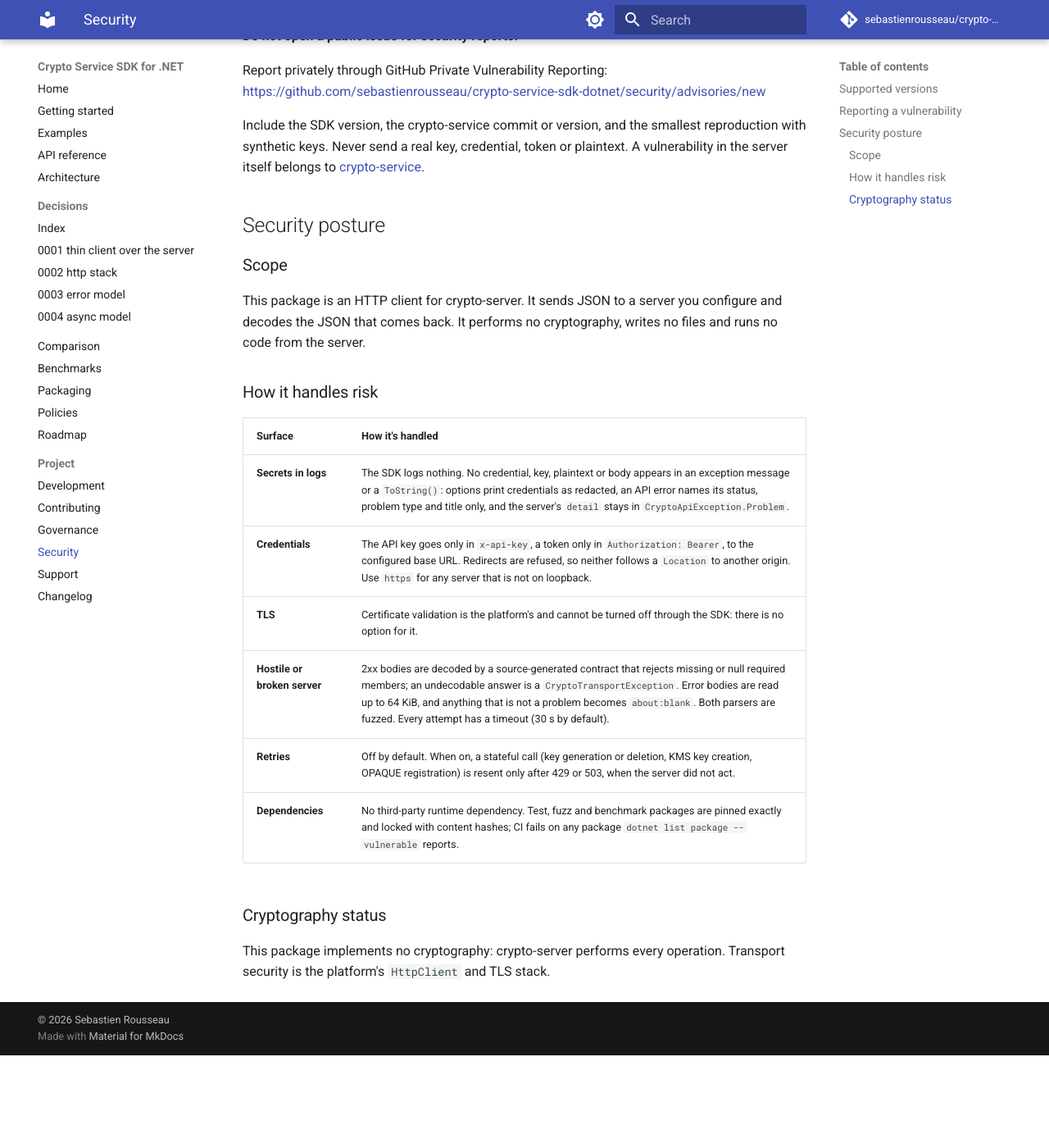
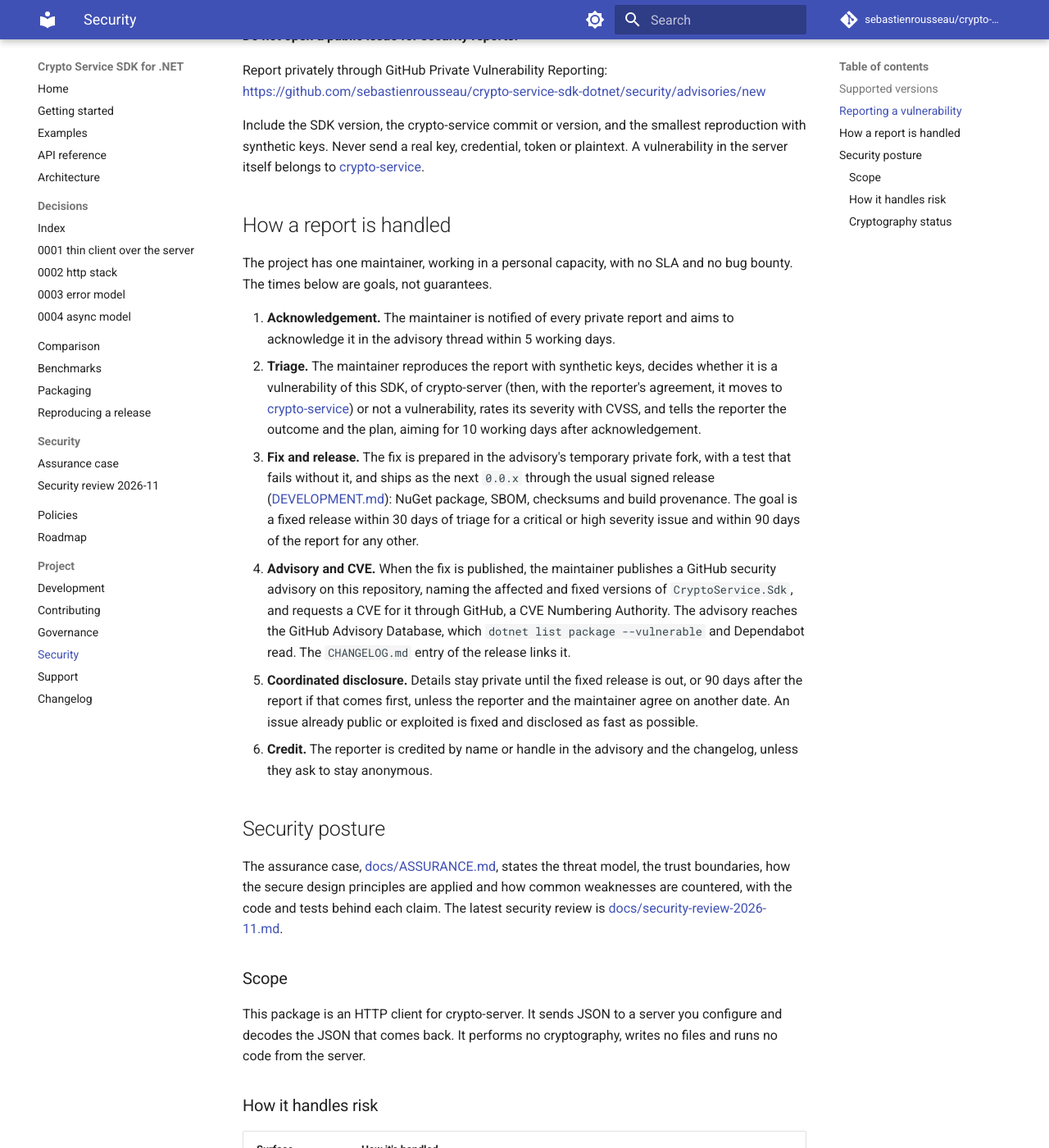
Before and after one commit to sebastienrousseau/crypto-service-sdk-dotnet, an MkDocs documentation site: the page built from docs/security.md, in a window 1280 px wide and 1400 px high, scrolled down 536 px. Shown: the whole window at 82% size. Built offline with MkDocs 1.6.1 and Material for MkDocs 9.7.7, drawn with Linux system fonts in a browser that asks for light colours; comment, search, counter and statistics services are not loaded; before the commit the page ends 1823 px from its top, so only the background shows below that.

Commit message:
docs: add the assurance case and security review
docs/ASSURANCE.md states the threat model (assets, actors, entry
points), the trust boundaries from caller to SDK, HTTP stack, network,
crypto-server, GitHub, nuget.org and consumers, how each of Saltzer
and Schroeder's principles is applied, and how the CWE and OWASP
weaknesses relevant to an HTTP client are countered, each claim
naming the code or test that makes it true.

docs/security-review-2026-11.md records the first security review
against it: scope, method, reviewer and ten findings. SR-1 to SR-5
are fixed in this release; SR-6 to SR-10 are accepted with reasons.

SECURITY.md now says how a report is handled after receipt:
acknowledgement within 5 working days, triage with CVSS, a fix in the
advisory's private fork shipped as the next 0.0.x, a GitHub security
advisory with a CVE requested through GitHub, coordinated disclosure
within 90 days, and credit for the reporter. The times are goals, not
an SLA, as in the sister SDKs. It links both new pages, and the
manual lists them under Security. The changelog records 0.0.41.

---
THE ARCHITECT ᛫ Sebastien Rousseau ᛫ https://sebastienrousseau.com
THE ENGINE ᛞ EUXIS ᛫ Enterprise Unified Execution Intelligence System ᛫ https://euxis.co

Assisted-by: Claude Opus 5.5
Signed-off-by: Sebastien Rousseau <sebastienrousseau@users.noreply.github.com>

```diff
--- a/SECURITY.md
+++ b/SECURITY.md
@@ -27,7 +27,50 @@ smallest reproduction with synthetic keys. Never send a real key,
 credential, token or plaintext. A vulnerability in the server itself
 belongs to [crypto-service](https://github.com/sebastienrousseau/crypto-service/security).
 
+## How a report is handled
+
+The project has one maintainer, working in a personal capacity, with no
+SLA and no bug bounty. The times below are goals, not guarantees.
+
+1. **Acknowledgement.** The maintainer is notified of every private
+   report and aims to acknowledge it in the advisory thread within 5
+   working days.
+2. **Triage.** The maintainer reproduces the report with synthetic keys,
+   decides whether it is a vulnerability of this SDK, of crypto-server
+   (then, with the reporter's agreement, it moves to
+   [crypto-service](https://github.com/sebastienrousseau/crypto-service/security))
+   or not a vulnerability, rates its severity with CVSS, and tells the
+   reporter the outcome and the plan, aiming for 10 working days after
+   acknowledgement.
+3. **Fix and release.** The fix is prepared in the advisory's temporary
+   private fork, with a test that fails without it, and ships as the
+   next `0.0.x` through the usual signed release
+   ([DEVELOPMENT.md](DEVELOPMENT.md#release-model)): NuGet package,
+   SBOM, checksums and build provenance. The goal is a fixed release
+   within 30 days of triage for a critical or high severity issue and
+   within 90 days of the report for any other.
+4. **Advisory and CVE.** When the fix is published, the maintainer
+   publishes a GitHub security advisory on this repository, naming the
+   affected and fixed versions of `CryptoService.Sdk`, and requests a
+   CVE for it through GitHub, a CVE Numbering Authority. The advisory
+   reaches the GitHub Advisory Database, which `dotnet list package
+   --vulnerable` and Dependabot read. The `CHANGELOG.md` entry of the
+   release links it.
+5. **Coordinated disclosure.** Details stay private until the fixed
+   release is out, or 90 days after the report if that comes first,
+   unless the reporter and the maintainer agree on another date. An
+   issue already public or exploited is fixed and disclosed as fast as
+   possible.
+6. **Credit.** The reporter is credited by name or handle in the
+   advisory and the changelog, unless they ask to stay anonymous.
+
 ## Security posture
+
+The assurance case, [docs/ASSURANCE.md](docs/ASSURANCE.md), states the
+threat model, the trust boundaries, how the secure design principles
+are applied and how common weaknesses are countered, with the code and
+tests behind each claim. The latest security review is
+[docs/security-review-2026-11.md](docs/security-review-2026-11.md).
 
 ### Scope
 
--- a/mkdocs.yml
+++ b/mkdocs.yml
@@ -78,6 +78,10 @@ nav:
   - Comparison: COMPARISON.md
   - Benchmarks: BENCHMARKS.md
   - Packaging: packaging.md
+  - Reproducing a release: REPRODUCING.md
+  - Security:
+      - Assurance case: ASSURANCE.md
+      - Security review 2026-11: security-review-2026-11.md
   - Policies: POLICIES.md
   - Roadmap: ROADMAP.md
   - Project:
```
Also changed, not shown: CHANGELOG.md (+37 -0 lines), docs/ASSURANCE.md (added, +170 -0 lines), docs/security-review-2026-11.md (added, +219 -0 lines).
